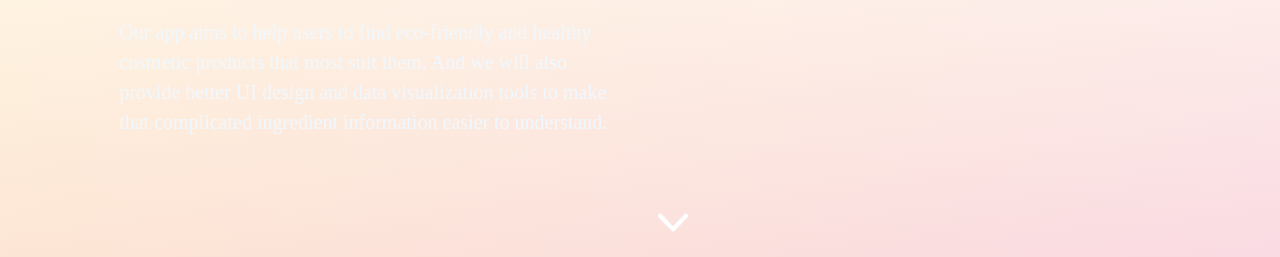
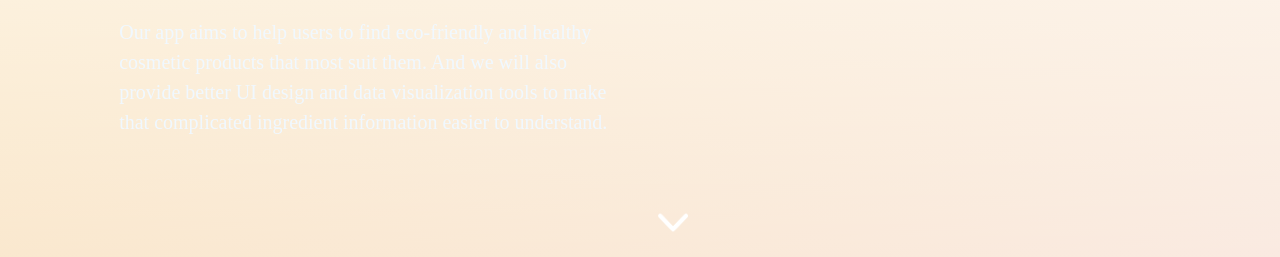
Before and after one commit to Corring/Natural-Beauty-Web, a plain HTML site: page index.html in a window 1280 px wide. Shown: the part 543-800 px from the top of the page. Drawn offline with nearby package versions, Linux system fonts and the light colour scheme.

Commit message:
key feature page

```diff
--- a/CSS/carsoul.css
+++ b/CSS/carsoul.css
@@ -234,9 +234,9 @@
   body {
     background: #fff;
     background-image: -webkit-linear-gradient(top, rgba(255,255,255,1) 10%, rgba(255,255,255,0.6) 50%, rgba(255,255,255,0.6) 60%, rgba(255,255,255,1) 100%),
-                      -webkit-linear-gradient(293deg, #FFD17C 20%, #E77FE9 96%);
+                      -webkit-linear-gradient(293deg, #FFD17C 20%, #e5c4e6 96%);
     background-image: linear-gradient(180deg, rgba(255,255,255,1) 10%, rgba(255,255,255,0.6) 50%, rgba(255,255,255,0.6) 60%, rgba(255,255,255,1) 100%),
-                      linear-gradient(157deg, #FFD17C 20%, #E77FE9 96%);
+                      linear-gradient(157deg, #f3c267 20%, #f1d2f1 96%);
     background-size: 100% 100%;
     font-size: 3em;
     line-height: 1.5;
```
